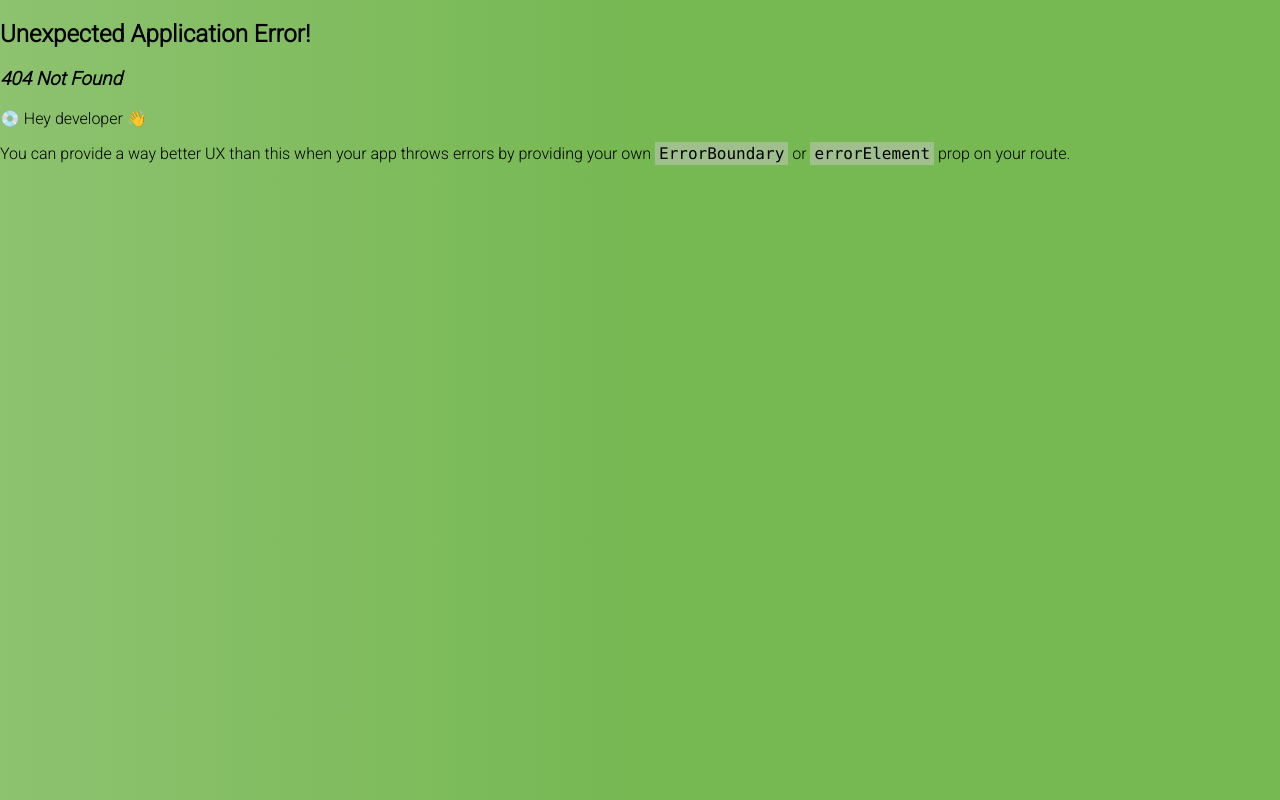
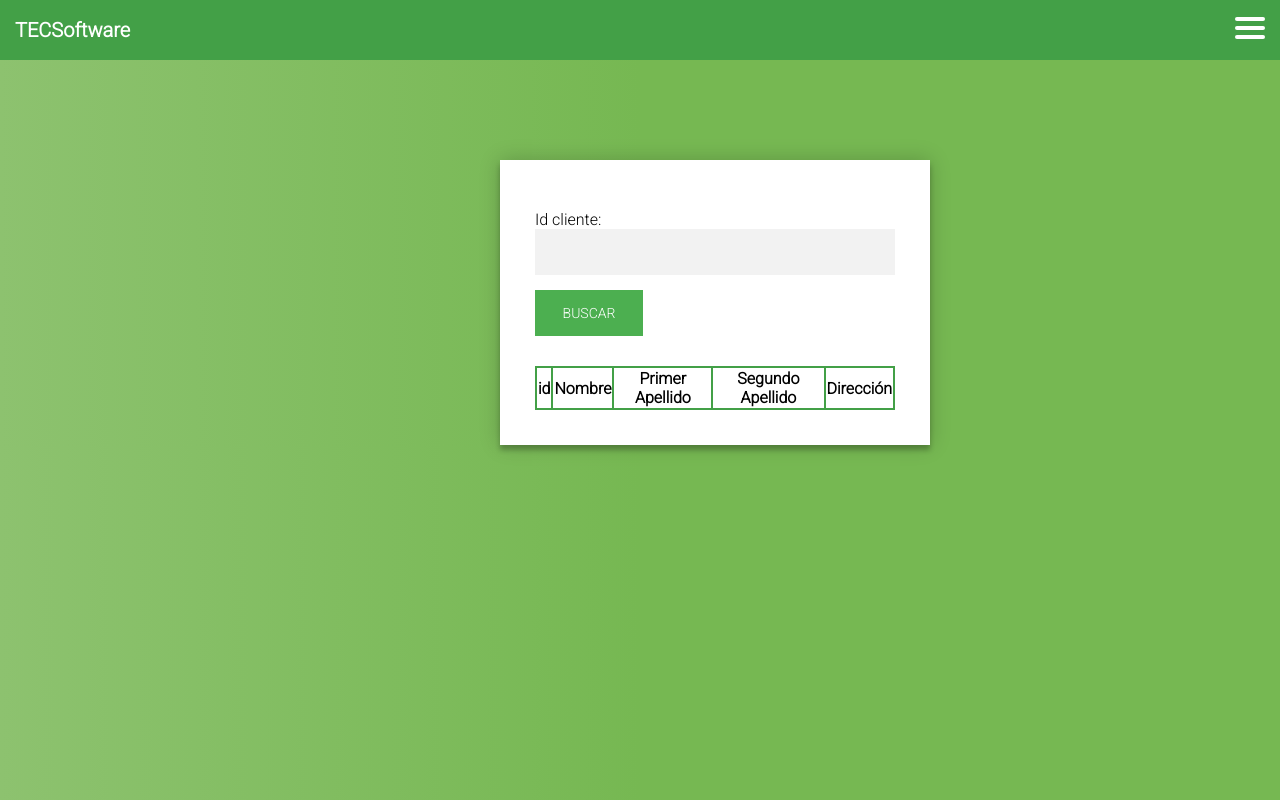
Before and after one commit to Fabricio06/Tarea3Diseno, a React (Create React App) app in the folder mi-app/: page /clientes in a window 1280 px wide. Before the commit this address had no page. Built offline with nearby package versions, Linux system fonts and the light colour scheme.

Commit message:
Hola
Hola

```diff
--- a/mi-app/package.json
+++ b/mi-app/package.json
@@ -9,7 +9,7 @@
     "react": "^18.2.0",
     "react-dom": "^18.2.0",
     "react-router-dom": "^6.18.0",
-    "react-scripts": "5.0.1",
+    "react-scripts": "^5.0.1",
     "web-vitals": "^2.1.4"
   },
   "scripts": {
--- a/mi-app/src/App.css
+++ b/mi-app/src/App.css
@@ -108,9 +108,10 @@ body {
     position: relative;
     z-index: 1;
     background: #FFFFFF;
-    max-width: 360px;
-    margin: 0 auto 100px;
-    padding: 45px;
+    width: 360px;
+    margin-top: 100px;
+    margin-left: 500px;
+    padding: 35px;
     padding-top: 50px;
     box-shadow: 0 0 20px 0 rgba(0, 0, 0, 0.2), 0 5px 5px 0 rgba(0, 0, 0, 0.24);
 
@@ -127,3 +128,23 @@ body {
   box-sizing: border-box;
   font-size: 14px;
 }
+
+.form2 button {
+  font-family: "Roboto", sans-serif;
+  text-transform: uppercase;
+  background: #4CAF50;
+  width: 30%;
+  border: 0;
+  padding: 15px;
+  color: #FFFFFF;
+  font-size: 14px;
+  cursor: pointer;
+}
+
+table, td{
+  border: 1px solid #43A047;
+  text-align: center;
+  border-spacing: 0;
+  margin-top: 30px;
+
+}
--- /dev/null
+++ b/mi-app/src/Clientes.jsx
@@ -0,0 +1,35 @@
+import React from 'react';
+import Menu from './Menu';
+
+const Clientes  = () =>{
+    return(
+        <div className='Cliente'>
+            <div>
+                <Menu/>
+            </div>
+            <div className='form2'>
+            <form action="./php/formulario.php" method="post" autocomplete="off">
+                <label for="inputNombreFactura">Id cliente:</label>
+                <input type="text" id="inputNombreFactura" class="estilosInput" name="inputNombreFactura"/>
+                <button type='sumbit'>Buscar</button>
+            </form>
+            <table>
+                <thead>
+                    <td><b>id</b></td>
+                    <td><b>Nombre</b></td>
+                    <td><b>Primer Apellido</b></td>
+                    <td><b>Segundo Apellido</b></td>
+                    <td><b>Dirección</b></td>
+                </thead>
+                <tbody>
+                </tbody>
+                <tfoot>
+
+                </tfoot>
+            </table>
+            </div>
+        </div>
+    );
+}
+
+export default Clientes;
--- a/mi-app/src/Menu.jsx
+++ b/mi-app/src/Menu.jsx
@@ -11,7 +11,7 @@ const Menu = () =>{
             <div className={`nav_items ${isOpen && "open"}`}>
                 <a href="#">Productos</a>
                 <a href="factura">Facturas</a>
-                <a href="#">Clientes</a>
+                <a href="clientes">Clientes</a>
                 <a href="#">Promociones</a>
             </div>
             <div className={`nav_toggle ${isOpen && "open"}`} onClick={() => setIsOpen(!isOpen)}>
--- a/mi-app/src/index.js
+++ b/mi-app/src/index.js
@@ -5,6 +5,7 @@ import App from './App';
 import Main from './Main';
 import Menu from './Menu';
 import Factura from './Factura';
+import Clientes from './Clientes';
 import reportWebVitals from './reportWebVitals';
 import {
   createBrowserRouter,
@@ -27,6 +28,10 @@ const router = createBrowserRouter([
   {
     path: "factura",
     element: <Factura/>
+  },
+  {
+    path: "clientes",
+    element: <Clientes/>
   }
 ]);
 
```
Also changed, not shown: 1 other file (tests, documents, lock files or other folders).
